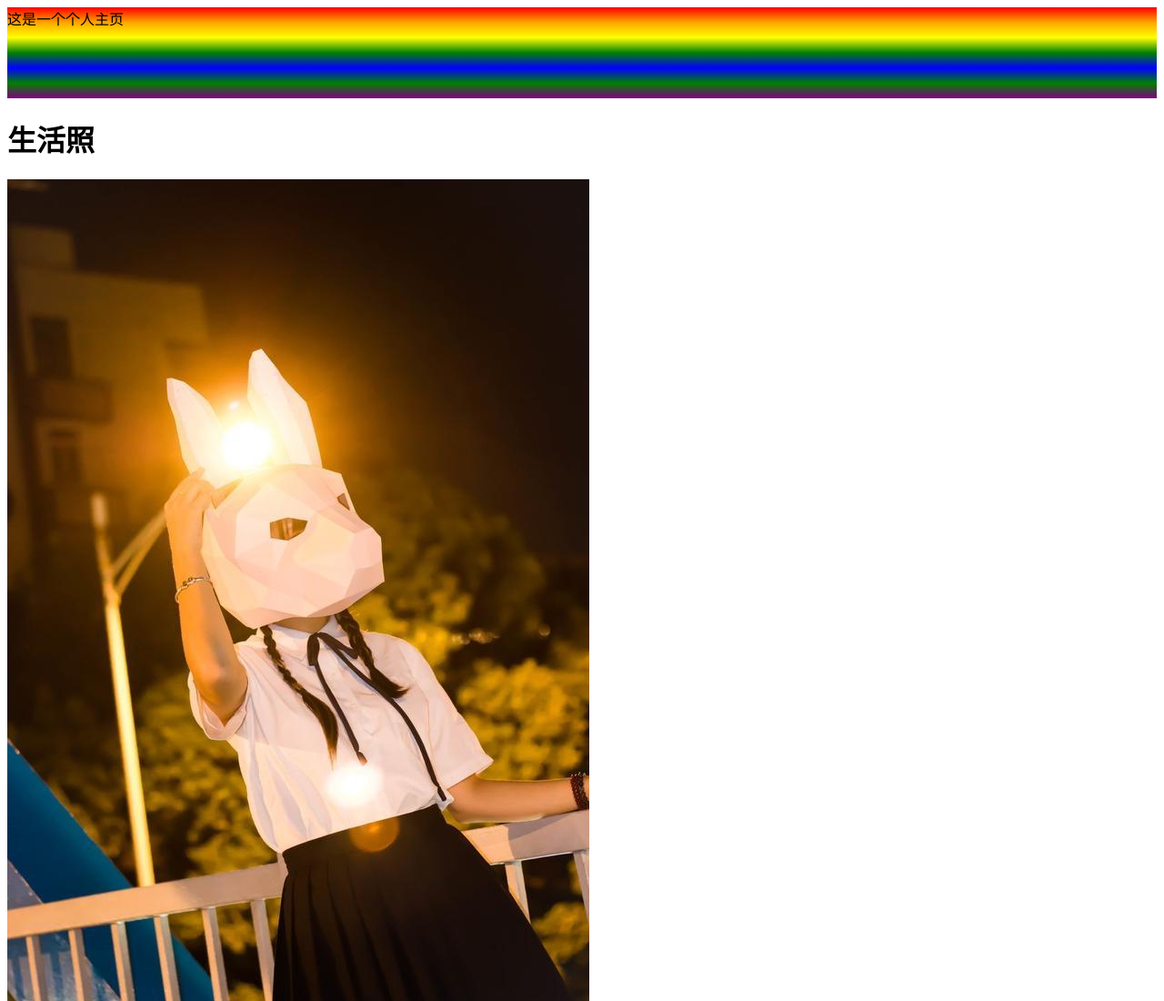
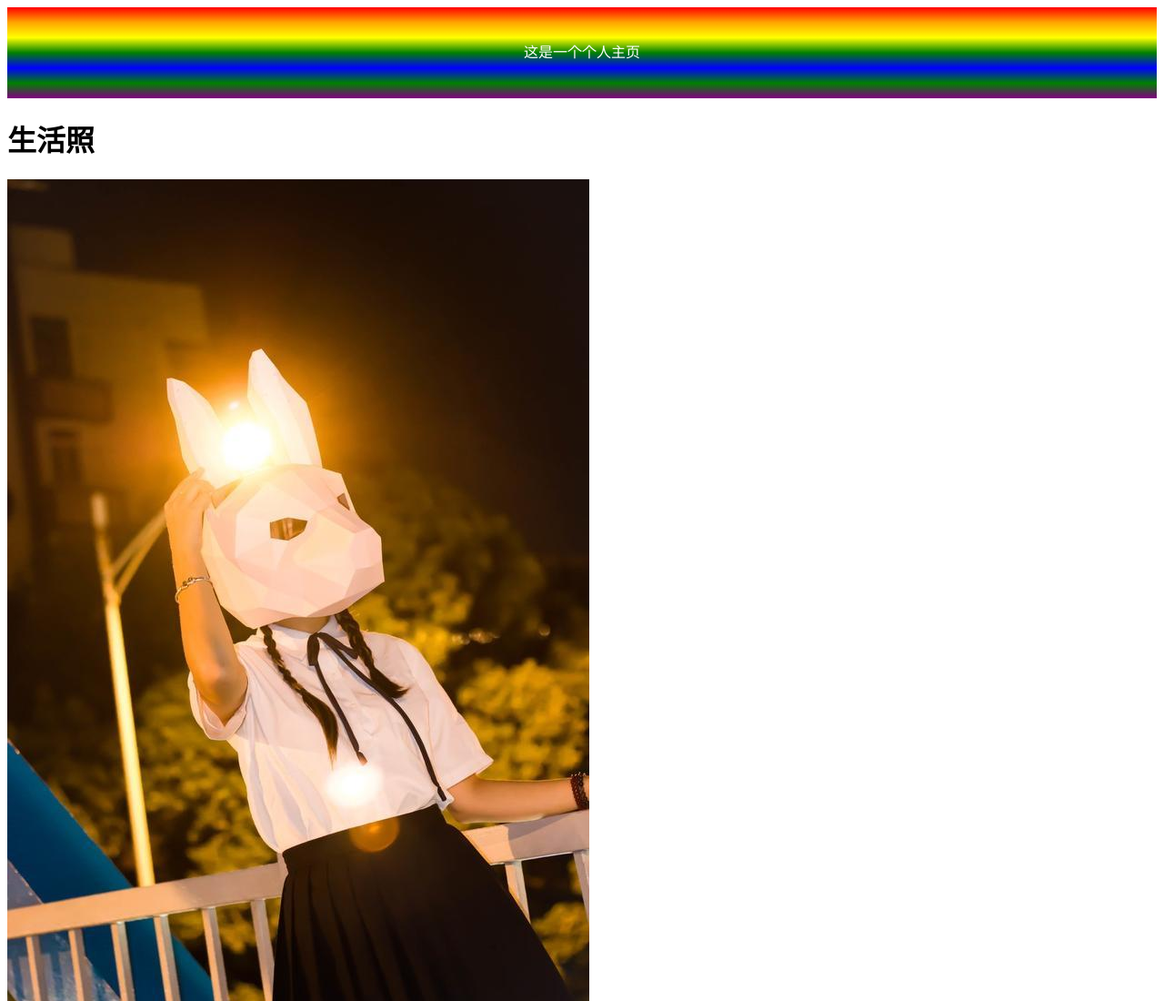
Before and after one commit to Suffang/Suffang.github.io, a plain HTML site: page index.html in a window 1280 px wide. Shown: the top 1100 px of the page at 91% size. Drawn offline with Linux system fonts and the light colour scheme.

Commit message:
哥个人主页

```diff
--- a/index.html
+++ b/index.html
@@ -9,6 +9,9 @@
     <style>
         nav {
             height: 100px;
+            line-height: 100px;
+            text-align: center;
+            color: #ffffff;
             /* blinear-gradient: */
             background: linear-gradient(red,orange,yellow,green,blue,green,purple);
         }
```
